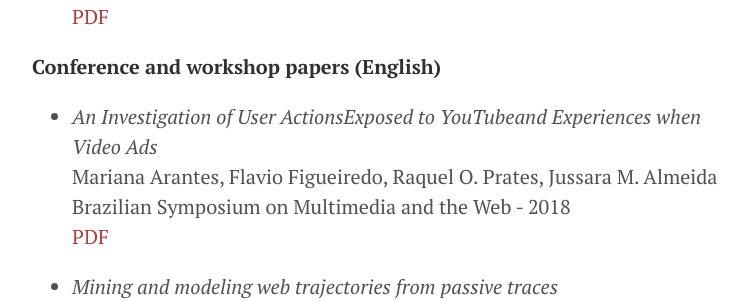
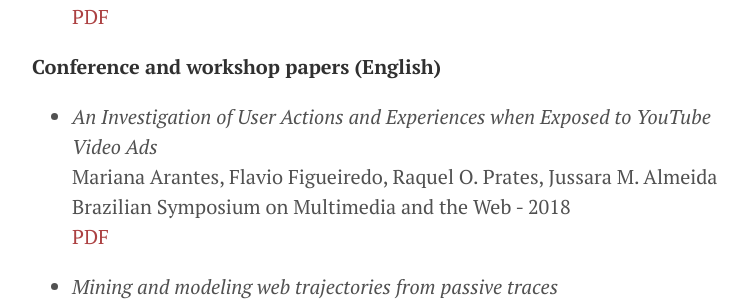
Before and after one commit to flaviovdf/flaviovdf.github.io, a Jekyll site: the page built from index.md, in a window 1280 px wide and 900 px high, scrolled down 2736 px. Shown: the part 157-458 px from the top of the window, without its empty margins (248-995 px from the left). Built offline with Jekyll 4.4.1, drawn with Linux system fonts in a browser that asks for light colours.

Commit message:
Update index.md

```diff
--- a/index.md
+++ b/index.md
@@ -85,7 +85,7 @@ Hello and welcome to my home page. I hold a PhD and a MsC in Computer Science fr
 
 **Conference and workshop papers (English)**
 
-* *An Investigation of User ActionsExposed to YouTubeand Experiences when Video Ads* <br/>
+* *An Investigation of User Actions and Experiences when Exposed to YouTube Video Ads* <br/>
   Mariana Arantes, Flavio Figueiredo, Raquel O. Prates, Jussara M. Almeida <br/>
   Brazilian Symposium on Multimedia and the Web - 2018 <br/>
   [PDF](papers/arantes2018-webmedia.pdf)
```
